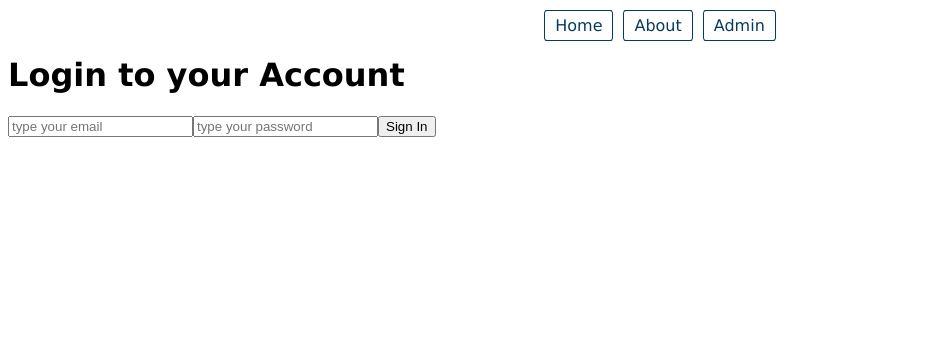
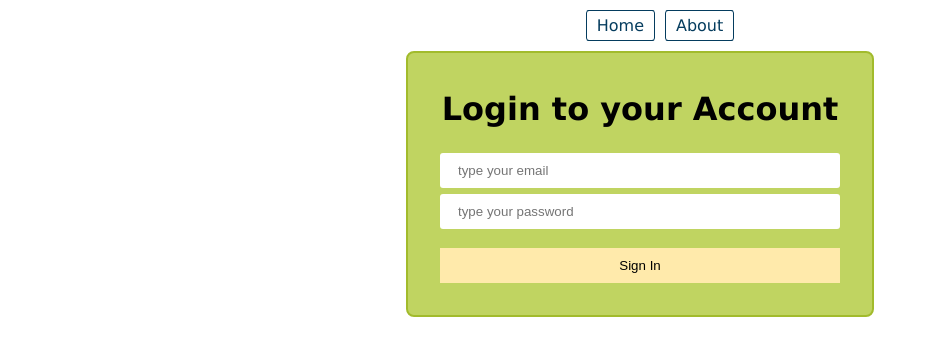
Before and after one commit to emirror/node-express-react-app, a React (Create React App) app: page /login in a window 1280 px wide. Shown: the top 356 px of the page, without its empty margins (0-929 px from the left). Built offline with nearby package versions, Linux system fonts and the light colour scheme.

Commit message:
add logout and style for login

```diff
--- a/src/App.js
+++ b/src/App.js
@@ -11,11 +11,9 @@ import { Main } from './style';
 
 function App() {
 
-  const [token, tokenState] = useState([]);
-
+  const [token, tokenState] = useState(false);
   function setToken(token) {
-    localStorage.setItem('token', token);
-    tokenState(token);
+    return tokenState(token);
   }
 
   return (
--- a/src/components/Header/index.js
+++ b/src/components/Header/index.js
@@ -1,8 +1,18 @@
 import React from 'react';
-import { NavLink } from 'react-router-dom';
+import { Link, NavLink } from 'react-router-dom';
 import { Navigation } from './style';
+import { AppContext } from '../../App';
+
 
 function Header(props) {
+
+const { setToken } = React.useContext(AppContext);
+
+    function Logout() {
+        localStorage.removeItem('token');
+        setToken(false);
+    }
+
     return (
         <Navigation className="menu">
             <li>
@@ -16,6 +26,11 @@ function Header(props) {
                     <NavLink to="/Admin" exact>Admin</NavLink>
                 </li>
             }
+            {
+                props.getToken && <li>
+                    <Link to="/login" exact onClick={Logout}>Logout</Link>
+                </li>
+            }
 
         </Navigation>
     )
--- a/src/components/Login/index.js
+++ b/src/components/Login/index.js
@@ -1,12 +1,16 @@
 import React, { useRef } from 'react';
-import {  useHistory  } from 'react-router-dom';
+import { useHistory } from 'react-router-dom';
 import { AppContext } from '../../App'
 import Axios from 'axios';
+import { LoginStyle } from './style';
+
 function Login() {
     const emailVal = useRef(null);
     const passVal = useRef(null);
     const history = useHistory();
+    const error = 'email or password is wrong';
     const { setToken } = React.useContext(AppContext);
+
     function userLogin(e) {
         e.preventDefault();
         Axios
@@ -21,27 +25,29 @@ function Login() {
             .then(
                 res => {
                     if (res.status == 200) {
-                        setToken(res.data.user.token);
+                        localStorage.setItem('token', res.data.user.token);
+                        setToken(true);
                         return history.push("/");
                     }
                 }
             )
             .catch(
-                error => console.log(error)
+                error => { alert(error) }
             );
     }
 
 
 
     return (
-        <div>
+        <LoginStyle>
             <h1>Login to your Account</h1>
             <form>
                 <input type="email" placeholder="type your email" defaultValue="" ref={emailVal} />
                 <input type="password" placeholder="type your password" defaultValue="" ref={passVal} />
                 <button type="submit" onClick={userLogin}>Sign In</button>
             </form>
-        </div>
+            <span className="error"></span>
+        </LoginStyle>
 
     )
 }
--- /dev/null
+++ b/src/components/Login/style.js
@@ -0,0 +1,33 @@
+import styled from 'styled-components';
+
+export const LoginStyle = styled.div`
+    max-width: 400px;
+    margin: 0 auto;
+    padding: 1rem 2rem;
+    background: #C0D461;
+    border: 2px solid #a2bb2c;
+    border-radius: 8px;
+    text-align: center;
+        & form {
+        display: flex;
+        flex-direction: column;
+        justify-content: center;
+            & input {
+                border: 2px solid transparent;
+                padding: 0.5rem 1rem;
+                border-radius: 3px;
+                margin:3px 0;
+                &:focus {
+                    border-color: #a2bb2c;
+                }
+            }
+            & button {
+            border: none;
+            padding: 10px;
+            background: #A31621;
+            background: #FFEAAB;
+            margin: 1rem 0px;
+            cursor: pointer;
+            }
+        }
+`
```
